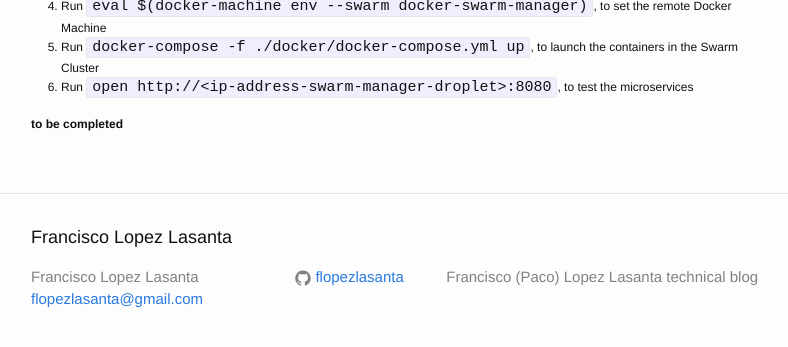
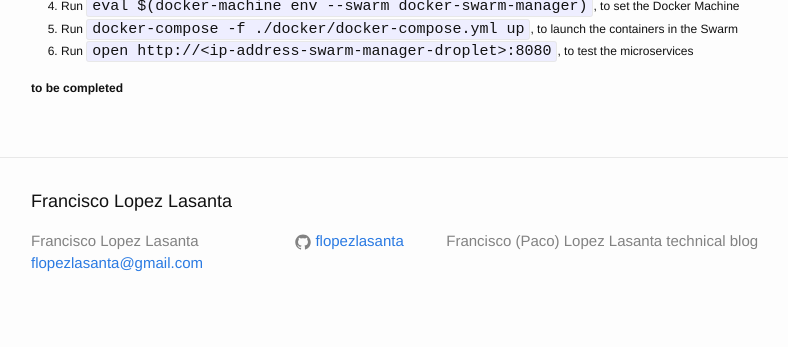
Before and after one commit to flopezlasanta/flopezlasanta.github.io, a Jekyll site: the page built from _posts/2016-06-28-microservices-docker-swarm-digital-ocean.markdown, in a window 1280 px wide, cut to the strip 1023-1394 px from the top of the page. Shown: the top 347 px of the strip, without its empty margins (239-1027 px from the left). Built offline with Jekyll 4.4.1, drawn with Linux system fonts in a browser that asks for light colours.

````diff
--- a/_posts/2016-06-28-microservices-docker-swarm-digital-ocean.markdown
+++ b/_posts/2016-06-28-microservices-docker-swarm-digital-ocean.markdown
@@ -39,8 +39,8 @@ Steps are the following:
 2. Run ```mvn package```, to generate the fat JARs
 3. Run ```sh ./cloud/digitalocean-swarm.sh```, to create the droplets and built the Swarm Cluster
 {% gist 33d8c0c034f98d995e5520bbcad2990b %}
-4. Run ```eval $(docker-machine env --swarm docker-swarm-manager)```, to set the remote Docker Machine
-5. Run ```docker-compose -f ./docker/docker-compose.yml up```, to launch the containers in the Swarm Cluster
+4. Run ```eval $(docker-machine env --swarm docker-swarm-manager)```, to set the Docker Machine
+5. Run ```docker-compose -f ./docker/docker-compose.yml up```, to launch the containers in the Swarm
 6. Run ```open http://<ip-address-swarm-manager-droplet>:8080```, to test the microservices
 
 <strong>to be completed</strong>
````
